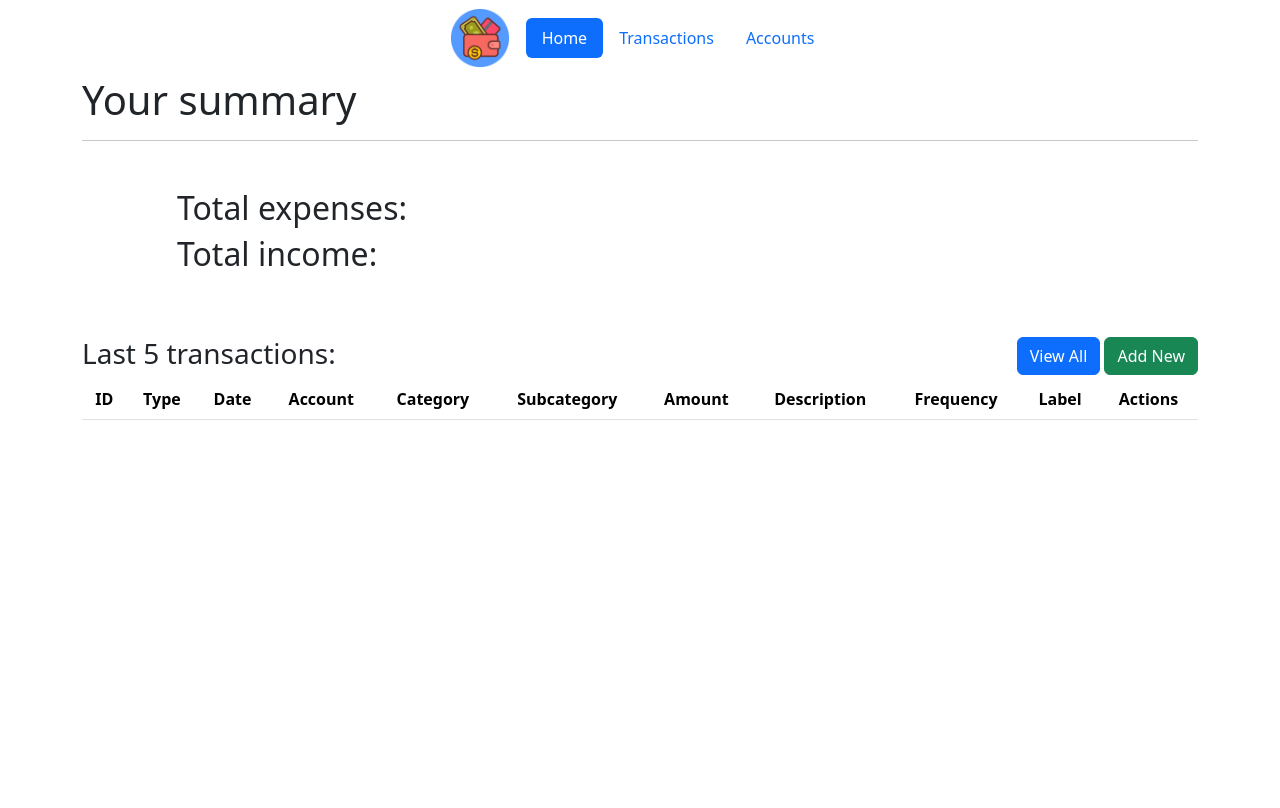
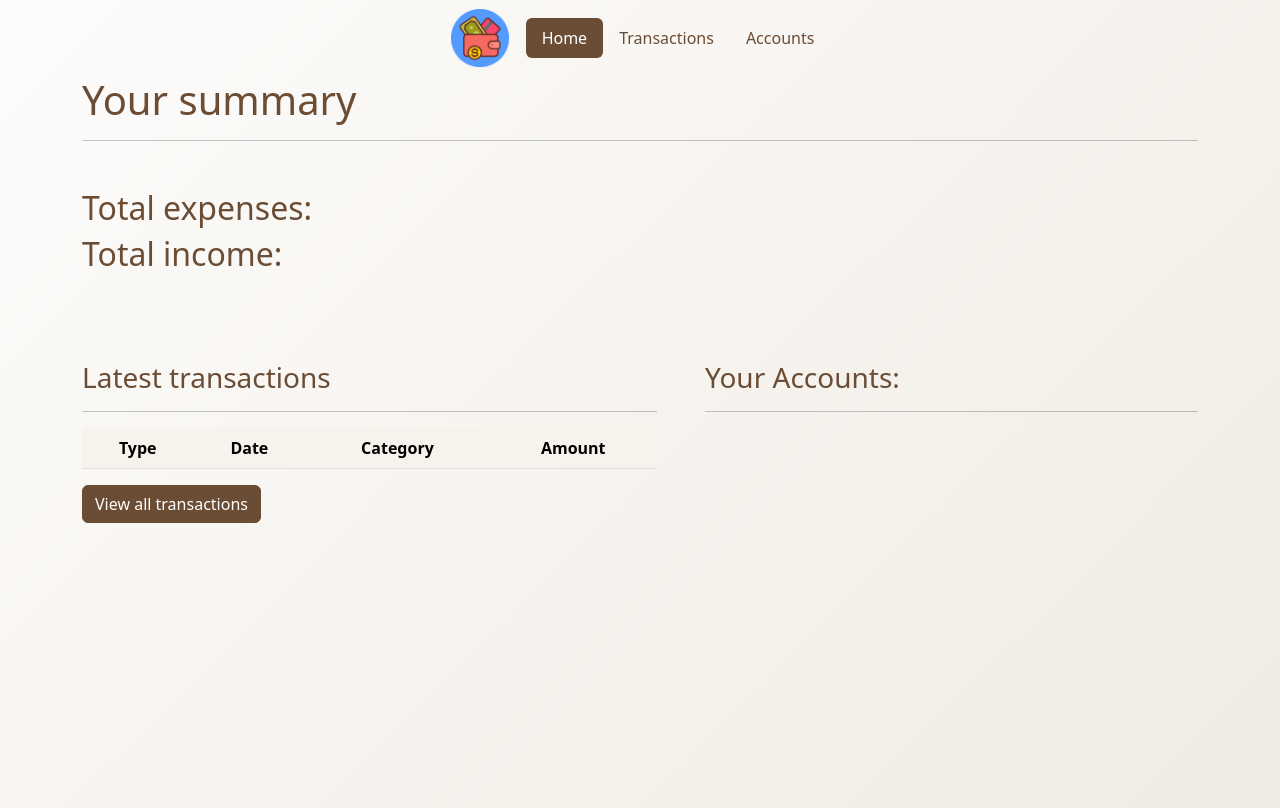
Before and after one commit to jadebo990/django-expense-tracker, a Django app: page / in a window 1280 px wide. Before the commit the page ends 420 px from the top, so only its background shows below. Run offline with Django 5.2, Linux system fonts and the light colour scheme; tables that the repository leaves empty hold one stand-in row (values such as "Sample post"); lists and menus that the app fills with data are empty; a map, chart or similar area stays blank; some libraries are stand-ins or nearby versions.

Commit message:
Improve UI and add logo spin animation

```diff
--- a/expenses/static/js/home.js
+++ b/expenses/static/js/home.js
@@ -28,7 +28,7 @@ async function getTotals() {
     return totals;
 }
 
-async function loadTotals(totals) {
+function loadTotals(totals) {
     document.getElementById('total_expenses').textContent = totals.totalExpenses;
     document.getElementById('total_income').textContent = totals.totalIncome;
 }
@@ -67,24 +67,40 @@ async function loadCharts() {
     const ctxI = document.getElementById('incomeChart');
 
     const e_labels = [];
+    const e_data = [];
+    let e_backgroundColor = [];
+
     const i_labels = [];
-    const e_data = [];
     const i_data = [];
-    const e_backgroundColor = [];
-    const i_backgroundColor = [];
+    let i_backgroundColor = [];
+
+    const backgroundColors = {
+        "expense" : {
+            "Food" : 'rgb(255, 179, 186)',        // rosa antico
+            "Transport" : 'rgb(255, 223, 186)',    // pesca
+            "Health" : 'rgb(186, 225, 255)',       // azzurro polvere
+            "Entertainment" : 'rgb(220, 198, 255)', // lavanda
+            "Shopping" : 'rgb(198, 255, 221)',     // menta
+        },
+        "income" : {
+            "Salary" : 'rgb(185, 230, 201)',       // verde salvia
+            "Bonus" : 'rgb(255, 236, 179)',        // giallo sabbia
+        }
+    };
 
     categories.forEach(c => {
         if(c.type == 'expense') {
             e_labels.push(c.name);
             e_data.push(c.total_amount);
-            e_backgroundColor.push(randomColor());
 
         } else if(c.type == 'income') {
             i_labels.push(c.name);
             i_data.push(c.total_amount);
-            i_backgroundColor.push(randomColor());
         }
     })
+
+    e_backgroundColor = e_labels.map(label => backgroundColors.expense[label]);
+    i_backgroundColor = i_labels.map(label => backgroundColors.income[label]);
 
     new Chart(ctxE, {
         type: 'doughnut',
@@ -129,9 +145,9 @@ async function loadCharts() {
 }
 
 function randomColor() {
-    r = Math.floor(Math.random() * 256);
-    g = Math.floor(Math.random() * 256);
-    b = Math.floor(Math.random() * 256);
+    let r = Math.floor(Math.random() * 256);
+    let g = Math.floor(Math.random() * 256);
+    let b = Math.floor(Math.random() * 256);
     return `rgb(${r}, ${g}, ${b})`;
 }
 
@@ -143,20 +159,10 @@ async function loadTransactions() {
     transactions.forEach(t => {
         const tr = document.createElement('tr');
         tr.innerHTML = `
-            <td>${t.id}</td>
             <td>${t.type_display}</td>
             <td>${t.date}</td>
-            <td>${t.account.name}</td>
             <td>${t.category.name}</td>
-            <td>${t.subcategory ? t.subcategory.name : "-"}</td>
             <td>€ ${t.amount}</td>
-            <td>${t.description ? t.description : "-"}</td>
-            <td>${t.frequency_display ? t.frequency_display : "-"}</td>
-            <td>${t.label ? t.label : "-"}</td>
-            <td colspan="2">
-                <button class="btn btn-info btnModify" data-id=${t.id}>MODIFY</button>
-                <button class="btn btn-danger btnDelete" data-id=${t.id}>DELETE</button>
-            </td>
         `;
         table.append(tr);
     });
--- a/expenses/templates/accounts.html
+++ b/expenses/templates/accounts.html
@@ -10,7 +10,7 @@
         <hr>
         <div id="accountsDiv" class="d-flex gap-5">
             {% for a in accounts %}
-                <button class="btn btn-light p-3">{{ a.name }}<br><a href="{% url 'transactions' %}?account={{ a.id }}">View Transactions</a></button>
+                <button class="btn btn-light p-3">{{ a.name }}<br><a class="btn btnBase" href="{% url 'transactions' %}?account={{ a.id }}">View Transactions</a></button>
             {% endfor %}
         </div>
 
--- a/expenses/templates/home.html
+++ b/expenses/templates/home.html
@@ -10,7 +10,8 @@
         <h1>Your summary</h1>
         <hr>
 
-        <div class="d-flex gap-5 justify-content-center align-items-center">
+        <div class="d-flex flex-column gap-5">
+            <div class="d-flex gap-5 justify-content-between align-items-center">
                 <div id="totalsSummary">
                     <h2>Total expenses:</h2>
                     <span id="total_expenses"></span>
@@ -26,29 +27,21 @@
                 </div>
             </div>
 
-        <br>
+        <div class="d-flex justify-content-between gap-5">
+            <div class="flex-fill">
+                <div>
+                    <h3>Latest transactions</h3>
+                    <hr>
+                </div>
 
-        <div class="d-flex justify-content-between">
-            <h3>Last 5 transactions:</h3>
-            <div>
-                <a href="{% url 'transactions' %}" id="btnViewAll" class="btn btn-primary">View All</a>
-                <button id="btnAddTransaction" class="btn btn-success">Add New</button>
-            </div>
-        </div>
+
                 <table class="table text-center">
                     <thead>
                         <tr>
-                    <th>ID</th>
                             <th>Type</th>
                             <th>Date</th>
-                    <th>Account</th>
                             <th>Category</th>
-                    <th>Subcategory</th>
                             <th>Amount</th>
-                    <th>Description</th>
-                    <th>Frequency</th>
-                    <th>Label</th>
-                    <th colspan="2">Actions</th>
                         </tr>
                     </thead>
                     <tbody id="transactions_table">
@@ -57,6 +50,21 @@
                         </tr>
                     </tbody>
                 </table>
+
+                <div>
+                    <a href="{% url 'transactions' %}" id="btnViewAll" class="btn btnBase">View all transactions</a>
+                </div>
+            </div>
+
+            <div class="flex-fill">
+                <h3>Your Accounts:</h3>
+                <hr>
+
+            </div>
+        </div>
+    </div>
+
+
     </div>
 {% endblock body %}
 
--- a/expenses/templates/transactions.html
+++ b/expenses/templates/transactions.html
@@ -59,7 +59,7 @@
                 <label for="label">Label</label>
                 <input type="text" class="form-control" id="label" name="label">
             </div>
-            <button type="submit" id="btnSubmit" class="btn btn-primary">CONFIRM</button>
+            <button type="submit" id="btnSubmit" class="btn btnBase">CONFIRM</button>
             <button type="button" id="btnCancel" class="btn btn-secondary">CANCEL</button>
         </form>
 
--- a/static/css/base.css
+++ b/static/css/base.css
@@ -1,3 +1,37 @@
 body {
-    margin:0;
+    margin: 0;
+    background: linear-gradient(135deg, #fdfcfb 0%, #f0ebe3 100%);
+    min-height: 100vh;
 }
+
+h1, h2, h3 {
+    color: #6b4c35;
+}
+
+.table {
+    --bs-table-bg: #f7f2ec;
+}
+
+.nav-pills {
+    --bs-nav-pills-link-active-bg: #6b4c35;
+    --bs-nav-link-color: #6b4c35;
+    --bs-nav-link-hover-color: #b8997a;
+}
+
+.btnBase {
+    --bs-btn-bg: #6b4c35;
+    --bs-btn-border-color: #6b4c35;
+    --bs-btn-color: #ffffff;
+    --bs-btn-hover-bg: #b8997a;
+    --bs-btn-hover-color: #ffffff;
+    --bs-btn-hover-border-color: #b8997a;
+}
+
+@keyframes rotate {
+    from {
+        transform: rotate(0deg);
+    }
+    to {
+        transform: rotate(360deg);
+    }
+}
--- a/static/js/base.js
+++ b/static/js/base.js
@@ -6,11 +6,17 @@ document.addEventListener('DOMContentLoaded', () => {
             e.classList.add('active');
         }
     })
+
+    const logo = document.getElementById('logo');
+
+    logo.addEventListener('mouseover', () => {
+        logo.style.animation = 'rotate 2s infinite linear';
+    })
+
+    logo.addEventListener('mouseout', () => {
+        setTimeout(() => {
+            logo.style.animation = "";
+        }, 500);
+    })
+
 })
-
-
-/*logica spin logo: da fare
-const logo = document.getElementById('logo');
-logo.addEventListener('mouseover', () => {
-    spinLogo();
-})*/
--- a/templates/includes/header.html
+++ b/templates/includes/header.html
@@ -1,6 +1,8 @@
 {% load static %}
 <header class="d-flex justify-content-center align-items-center gap-3 m-2">
-	<img id="logo" src="{% static 'images/logo.png' %}" alt="Logo" width="60" height="60">
+	<div id="logoContainer">
+		<img id="logo" src="{% static 'images/logo.png' %}" alt="Logo" width="60" height="60">
+	</div>
   	<ul class="nav nav-pills">
     	<li class="nav-item"><a href="{% url 'home' %}" class="nav-link" aria-current="page">Home</a></li>
     	<li class="nav-item"><a href="{% url 'transactions' %}" class="nav-link">Transactions</a></li>
```
Lines whose indentation alone changed are shown as unchanged.
